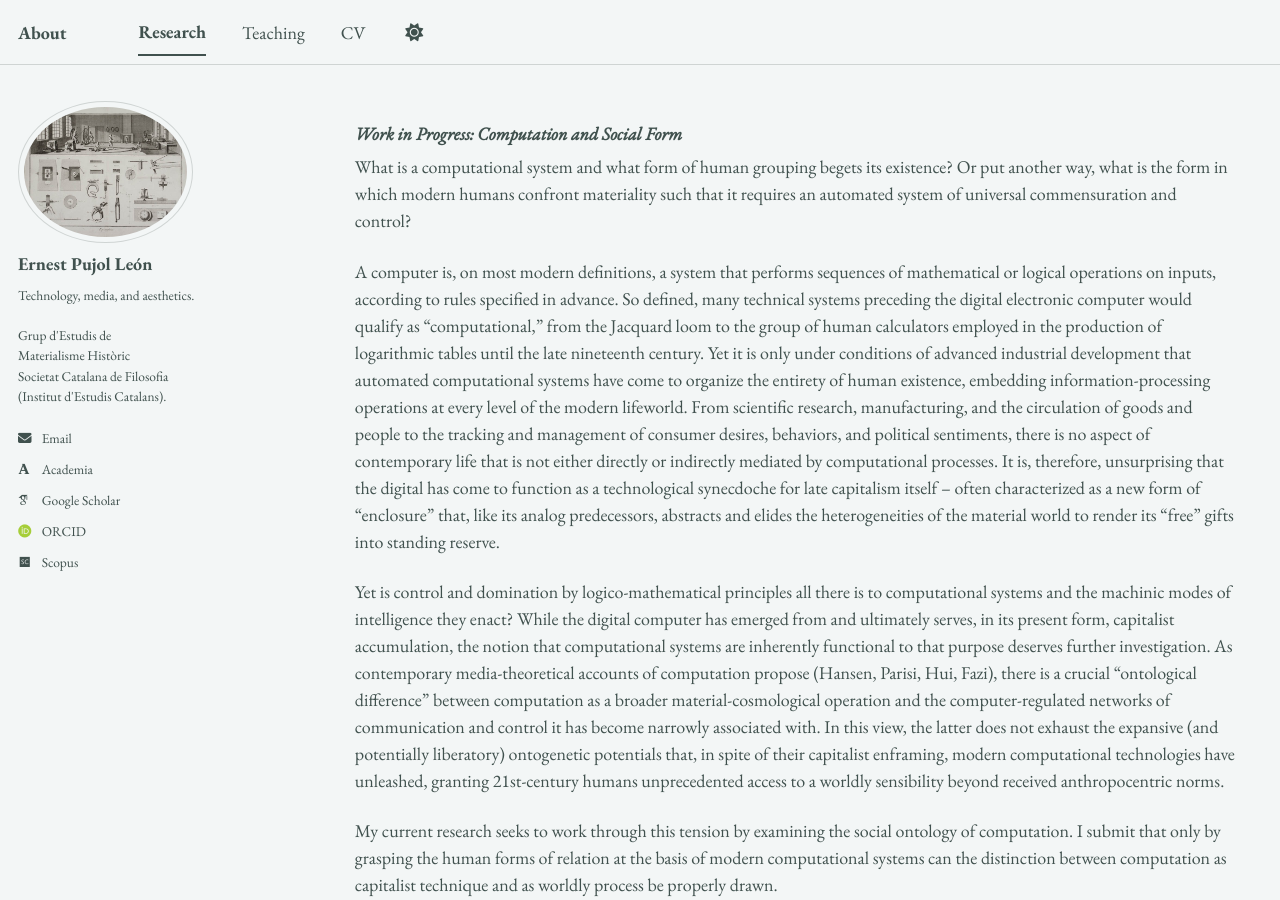
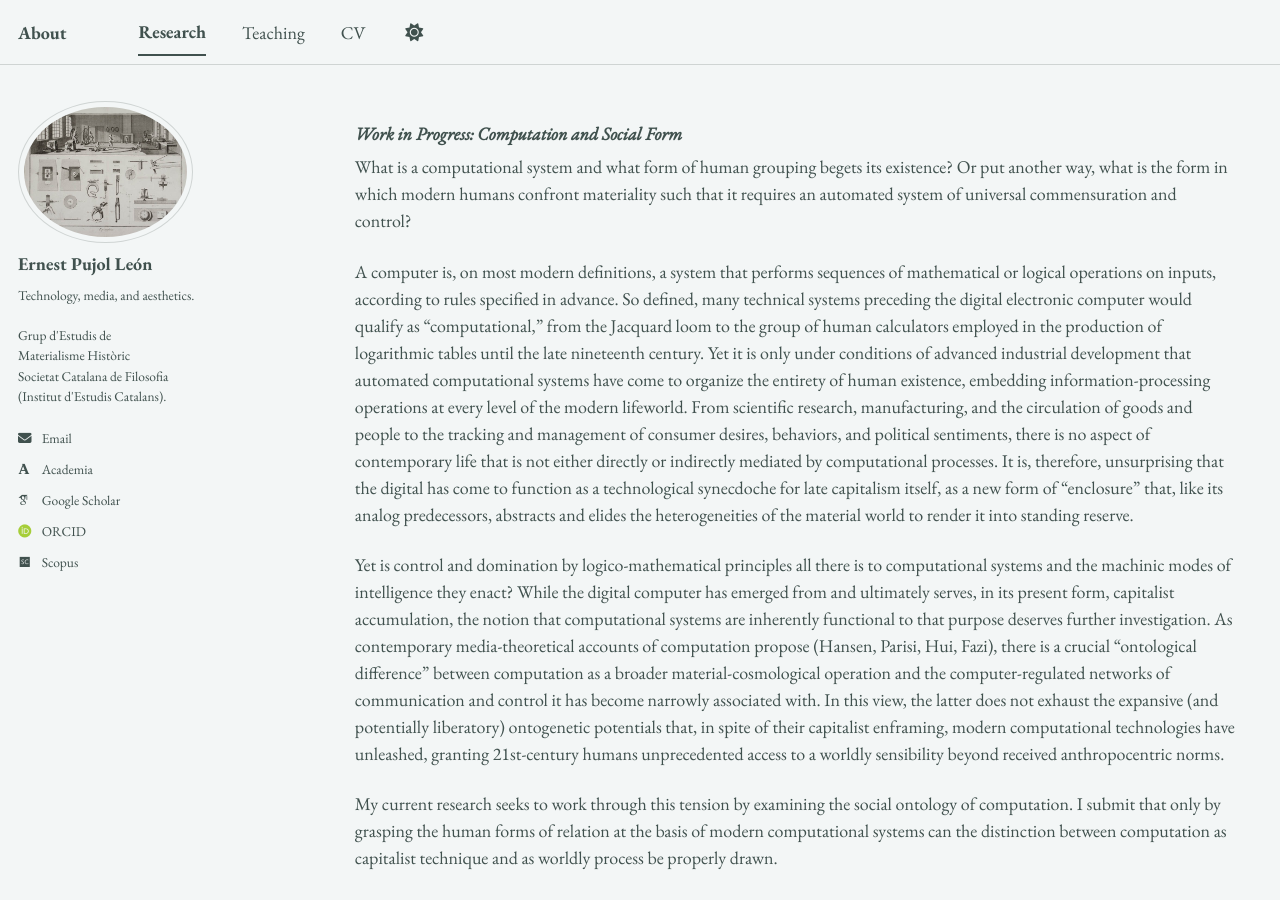
Before and after one commit to epujol90/epujol90.github.io, a Jekyll site: the page built from _pages/research.md, in a window 1280 px wide and 900 px high, scrolled down 3489 px. Built offline with Jekyll 4.4.1, drawn with Linux system fonts in a browser that asks for light colours; some web fonts are replaced; a script bundle is joined from its source files by our own code; library files that are not in the unit come from our copies.

Commit message:
Update research.md

```diff
--- a/_pages/research.md
+++ b/_pages/research.md
@@ -49,7 +49,7 @@ Since the postwar period, the digital computer has been celebrated for reintrodu
 
 What is a computational system and what form of human grouping begets its existence? Or put another way, what is the form in which modern humans confront materiality such that it requires an automated system of universal commensuration and control?
 
-A computer is, on most modern definitions, a system that performs sequences of mathematical or logical operations on inputs, according to rules specified in advance. So defined, many technical systems preceding the digital electronic computer would qualify as “computational,” from the Jacquard loom to the group of human calculators employed in the production of logarithmic tables until the late nineteenth century. Yet it is only under conditions of advanced industrial development that automated computational systems have come to organize the entirety of human existence, embedding information-processing operations at every level of the modern lifeworld. From scientific research, manufacturing, and the circulation of goods and people to the tracking and management of consumer desires, behaviors, and political sentiments, there is no aspect of contemporary life that is not either directly or indirectly mediated by computational processes. It is, therefore, unsurprising that the digital has come to function as a technological synecdoche for late capitalism itself -- often characterized as a new form of “enclosure” that, like its analog predecessors, abstracts and elides the heterogeneities of the material world to render its “free” gifts into standing reserve.
+A computer is, on most modern definitions, a system that performs sequences of mathematical or logical operations on inputs, according to rules specified in advance. So defined, many technical systems preceding the digital electronic computer would qualify as “computational,” from the Jacquard loom to the group of human calculators employed in the production of logarithmic tables until the late nineteenth century. Yet it is only under conditions of advanced industrial development that automated computational systems have come to organize the entirety of human existence, embedding information-processing operations at every level of the modern lifeworld. From scientific research, manufacturing, and the circulation of goods and people to the tracking and management of consumer desires, behaviors, and political sentiments, there is no aspect of contemporary life that is not either directly or indirectly mediated by computational processes. It is, therefore, unsurprising that the digital has come to function as a technological synecdoche for late capitalism itself, as a new form of “enclosure” that, like its analog predecessors, abstracts and elides the heterogeneities of the material world to render it into standing reserve.
 
 Yet is control and domination by logico-mathematical principles all there is to computational systems and the machinic modes of intelligence they enact? While the digital computer has emerged from and ultimately serves, in its present form, capitalist accumulation, the notion that computational systems are inherently functional to that purpose deserves further investigation. As contemporary media-theoretical accounts of computation propose (Hansen, Parisi, Hui, Fazi), there is a crucial “ontological difference” between computation as a broader material-cosmological operation and the computer-regulated networks of communication and control it has become narrowly associated with. In this view, the latter does not exhaust the expansive (and potentially liberatory) ontogenetic potentials that, in spite of their capitalist enframing, modern computational technologies have unleashed, granting 21st-century humans unprecedented access to a worldly sensibility beyond received anthropocentric norms.
 
```
